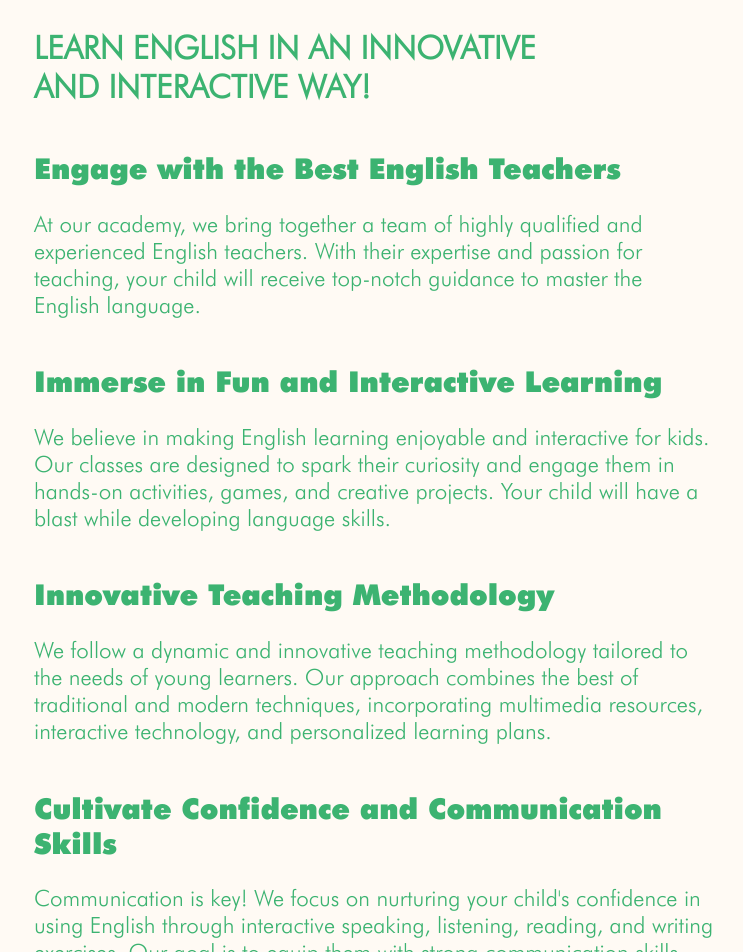
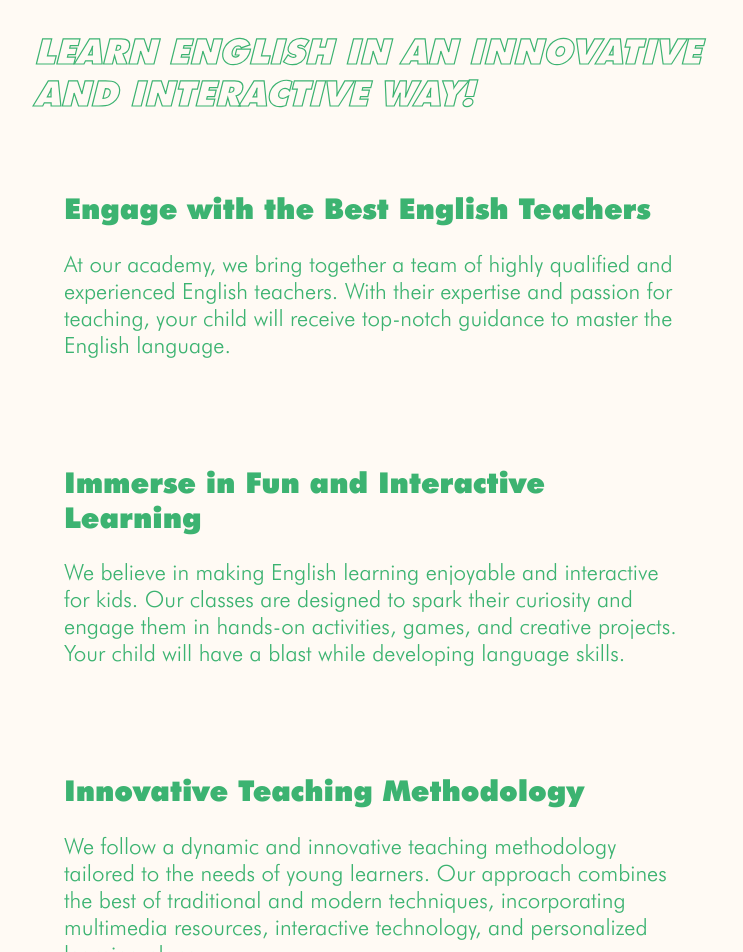
Before and after one commit to bbogomilov1/enlighten, a React (Create React App) app: page / in a window 1280 px wide. Shown: the part 820-1772 px from the top of the page, without its empty margins (266-1009 px from the left). Built offline with nearby package versions, Linux system fonts and the light colour scheme.

Commit message:
added styling in about-us section in home page

```diff
--- a/src/components/home/HomeAboutUs.js
+++ b/src/components/home/HomeAboutUs.js
@@ -6,7 +6,7 @@ function HomeAboutUs() {
       <h1>
         Learn English in an innovative <br /> and interactive way!
       </h1>
-      <section>
+      <div>
         <h2>Engage with the Best English Teachers</h2>
         <p>
           At our academy, we bring together a team of highly qualified and
@@ -14,8 +14,8 @@ function HomeAboutUs() {
           teaching, your child will receive top-notch guidance to master the
           English language.
         </p>
-      </section>
-      <section>
+      </div>
+      <div>
         <h2>Immerse in Fun and Interactive Learning</h2>
         <p>
           We believe in making English learning enjoyable and interactive for
@@ -23,8 +23,8 @@ function HomeAboutUs() {
           them in hands-on activities, games, and creative projects. Your child
           will have a blast while developing language skills.
         </p>
-      </section>
-      <section>
+      </div>
+      <div>
         <h2>Innovative Teaching Methodology</h2>
         <p>
           We follow a dynamic and innovative teaching methodology tailored to
@@ -32,8 +32,8 @@ function HomeAboutUs() {
           traditional and modern techniques, incorporating multimedia resources,
           interactive technology, and personalized learning plans.
         </p>
-      </section>
-      <section>
+      </div>
+      <div>
         <h2>Cultivate Confidence and Communication Skills</h2>
         <p>
           Communication is key! We focus on nurturing your child's confidence in
@@ -41,7 +41,7 @@ function HomeAboutUs() {
           writing exercises. Our goal is to equip them with strong communication
           skills that will empower them in their personal and academic journeys.
         </p>
-      </section>
+      </div>
     </div>
   );
 }
--- a/src/components/home/HomeAboutUs.module.css
+++ b/src/components/home/HomeAboutUs.module.css
@@ -6,9 +6,16 @@
 }
 
 .container h1 {
-  font-family: "Futura PT light", sans-serif;
+  -webkit-text-stroke: 1.2px mediumseagreen;
+  color: transparent;
+  /* font-style: normal; */
+  font-family: "Futura PT bold", sans-serif;
   text-transform: uppercase;
-  font-size: 2rem;
+  font-size: 2.2rem;
+}
+
+.container div {
+  padding: 30px;
 }
 
 .container h2 {
```
